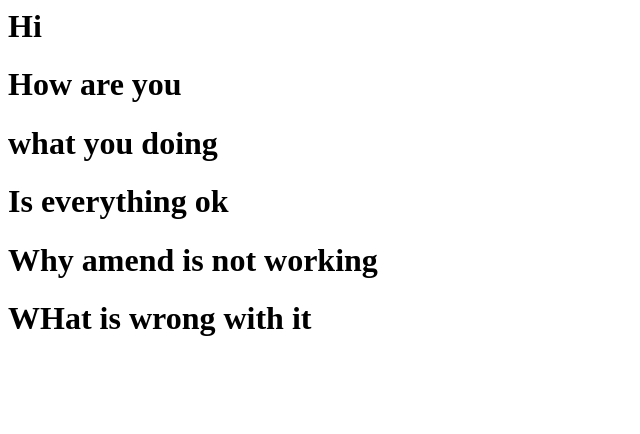
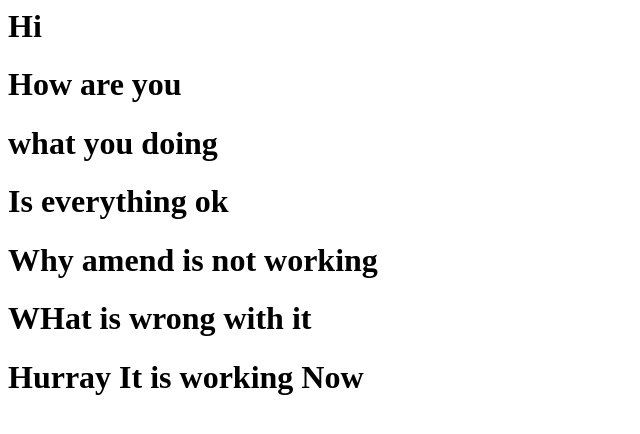
Before and after one commit to Shreyeshnk/Demo5, a plain HTML site: page index.html in a window 1280 px wide. Shown: the whole page, without its empty margins (0-640 px from the left). Drawn offline with Linux system fonts and the light colour scheme.

Commit message:
Checking Merge

```diff
--- a/index.html
+++ b/index.html
@@ -6,5 +6,6 @@
         <h1>Is everything ok</h1>
         <h1>Why amend is not working</h1>
         <h1>WHat is wrong with it</h1>
+        <h1>Hurray It is working Now</h1>
     </body>
 </html>
```
